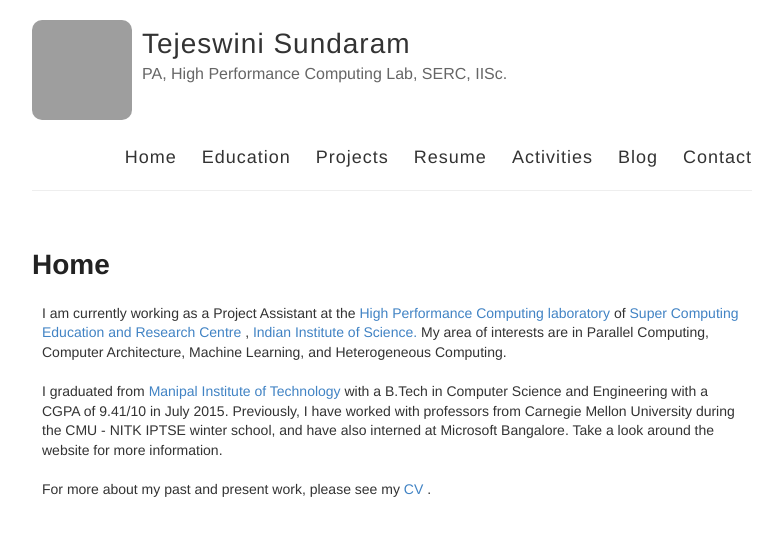
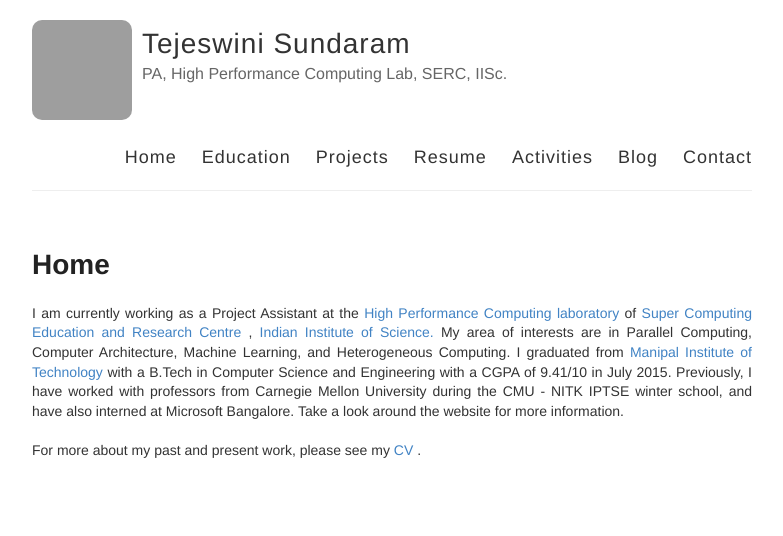
Before and after one commit to tejeswinisundaram/tejeswinisundaram.github.io, a Jekyll site: the page built from home.md, in a window 1280 px wide, cut to the strip 0-536 px from the top of the page. Shown: the whole strip, without its empty margins (248-1031 px from the left). Built offline with Jekyll 4.4.1, drawn with Linux system fonts in a browser that asks for light colours; Markdown is read by kramdown in place of the engine named in the settings; grey boxes are pictures that could not be loaded.

Commit message:
Update home.md

```diff
--- a/home.md
+++ b/home.md
@@ -4,9 +4,4 @@
 permalink: /
 ---
 
-<div class="container">
-
-I am currently working as a Project Assistant at the <a href= "http://hpc.serc.iisc.ernet.in/"> High Performance Computing laboratory </a> of<a href = "http://www.serc.iisc.in/"> Super Computing Education and Research Centre </a>, <a href = "http://www.iisc.ernet.in/">Indian Institute of Science. </a> My area of interests are in Parallel Computing, Computer Architecture, Machine Learning, and Heterogeneous Computing.<br /><br /> I graduated from <a href = "http://manipal.edu/mu.html"> Manipal Institute of Technology </a> with a B.Tech in Computer Science and Engineering with a CGPA of 9.41/10 in July 2015. Previously, I have worked with professors from Carnegie Mellon University  during the CMU - NITK IPTSE winter school, and have also interned at Microsoft Bangalore. Take a look around the website for more information. <br /><br/>For more about my past and present work, please see my <a href = "http://tejeswinisundaram.github.io/assets/tejeswini_resume.pdf"> CV </a>.
-
-
-</div>
+I am currently working as a Project Assistant at the <a href= "http://hpc.serc.iisc.ernet.in/"> High Performance Computing laboratory </a> of<a href = "http://www.serc.iisc.in/"> Super Computing Education and Research Centre </a>, <a href = "http://www.iisc.ernet.in/">Indian Institute of Science. </a> My area of interests are in Parallel Computing, Computer Architecture, Machine Learning, and Heterogeneous Computing. I graduated from <a href = "http://manipal.edu/mu.html"> Manipal Institute of Technology </a> with a B.Tech in Computer Science and Engineering with a CGPA of 9.41/10 in July 2015. Previously, I have worked with professors from Carnegie Mellon University  during the CMU - NITK IPTSE winter school, and have also interned at Microsoft Bangalore. Take a look around the website for more information. <br /><br/>For more about my past and present work, please see my <a href = "http://tejeswinisundaram.github.io/assets/tejeswini_resume.pdf"> CV </a>.
```
